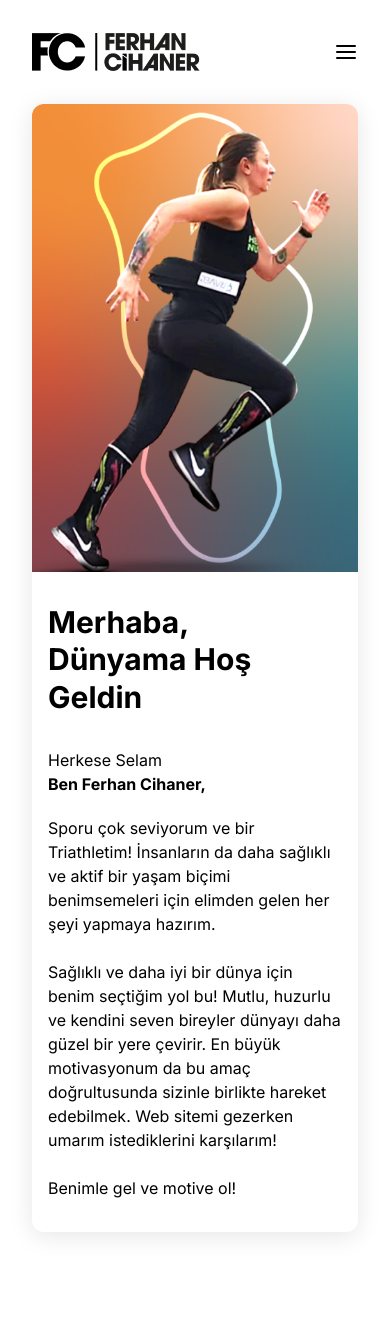
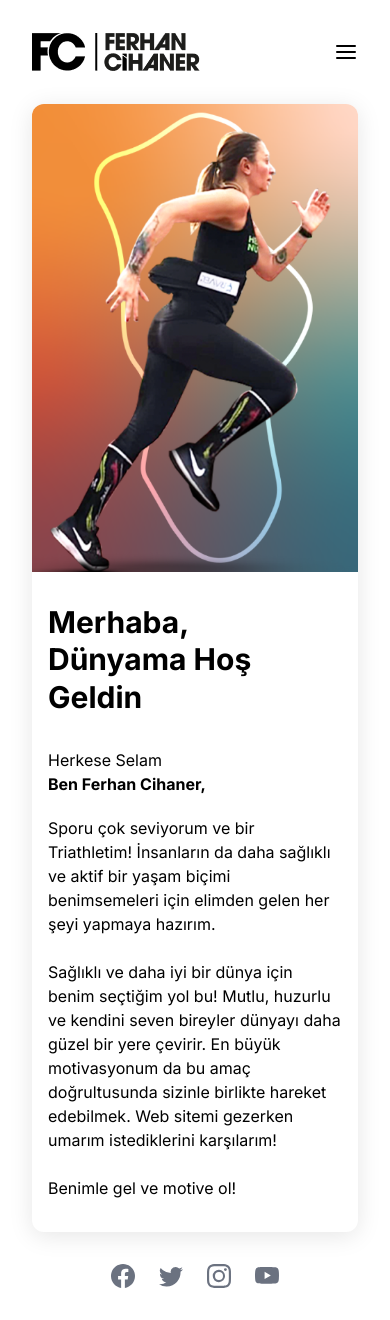
Before and after one commit to emrekaraa/next.js-redux-task, a Next.js app: page / in a window 390 px wide. Before the commit the page ends 1288 px from the top, so only its background shows below. Built offline with nearby package versions, Linux system fonts and the light colour scheme.

Commit message:
Homepage, Navbar, Mobile Menu, responsive design completed

```diff
--- a/components/Header.jsx
+++ b/components/Header.jsx
@@ -106,7 +106,6 @@ const Header = () => {
             </Link>
           </li>
         </ul>
-
         <div className={styles.icons}>
           <a href="https://www.facebook.com/">
             <BsFacebook />
--- a/pages/index.js
+++ b/pages/index.js
@@ -62,6 +62,21 @@ export default function Home() {
         </section>
 
         <p className={styles.copyright}>copyright ©ferhancihaner.com</p>
+
+        <div className={styles.mobileIcons}>
+          <a href="https://www.facebook.com/">
+            <BsFacebook />
+          </a>
+          <a href="https://www.twitter.com/">
+            <BsTwitter />
+          </a>
+          <a href="https://www.instagram.com/">
+            <BsInstagram />
+          </a>
+          <a href="https://www.youtube.com/">
+            <BsYoutube />
+          </a>
+        </div>
       </Layout>
     </>
   );
--- a/styles/components/Header.module.css
+++ b/styles/components/Header.module.css
@@ -74,10 +74,10 @@ nav.mobile ul li {
 
 nav.mobile .icons {
   @apply flex
-  w-40
+  w-48
   justify-between
   text-2xl
   text-gray-500
   self-center
-  mt-10;
+  mt-8;
 }
--- a/styles/pages/Index.module.css
+++ b/styles/pages/Index.module.css
@@ -3,9 +3,9 @@
 
   @apply flex
   flex-col
-  mb-14
+
   rounded-xl
-  lg:mb-0
+
   lg:flex-row
   lg:items-center
   relative;
@@ -59,3 +59,18 @@
   lg:block
   lg:py-8;
 }
+
+.mobileIcons {
+  @apply lg:hidden
+  flex
+  justify-center
+  w-full
+  text-2xl
+  text-gray-500
+  self-center
+  my-8;
+}
+
+.mobileIcons a {
+  @apply px-3;
+}
```
